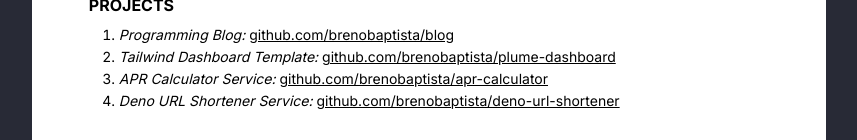
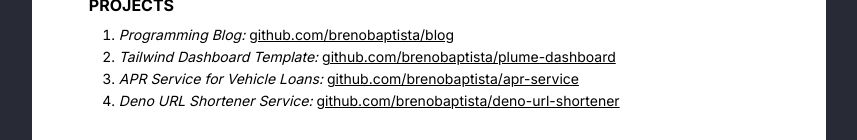
Before and after one commit to brenobaptista/blog, a Next.js app: page /resume in a window 1280 px wide. Shown: the part 660-800 px from the top of the page, without its empty margins (211-1068 px from the left). Built offline with nearby package versions, Linux system fonts and the light colour scheme.

Commit message:
Update project in resume

```diff
--- a/src/pages/resume.tsx
+++ b/src/pages/resume.tsx
@@ -155,13 +155,13 @@ const Resume = (): JSX.Element => (
               </a>
             </li>
             <li>
-              <i>APR Calculator Service: </i>
+              <i>APR Service for Vehicle Loans: </i>
               <a
-                href='https://github.com/brenobaptista/apr-calculator'
+                href='https://github.com/brenobaptista/apr-service'
                 target='_blank'
                 rel='noreferrer noopener'
               >
-                <span>github.com/brenobaptista/apr-calculator</span>
+                <span>github.com/brenobaptista/apr-service</span>
               </a>
             </li>
             <li>
```
Also changed, not shown: 1 other file (tests, documents, lock files or other folders).
